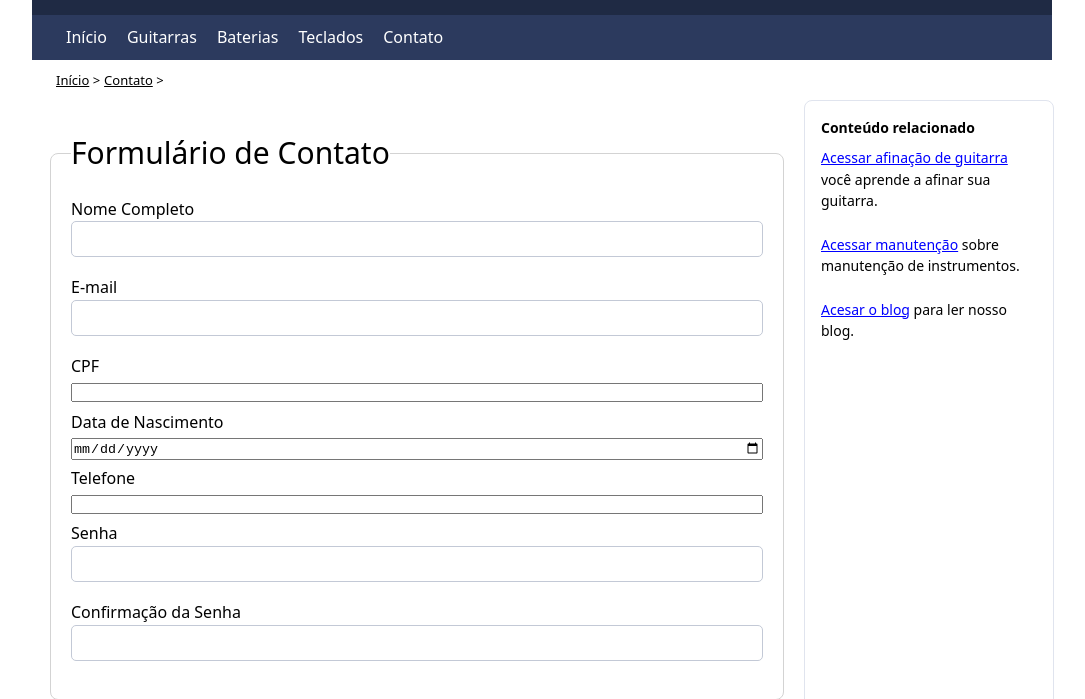
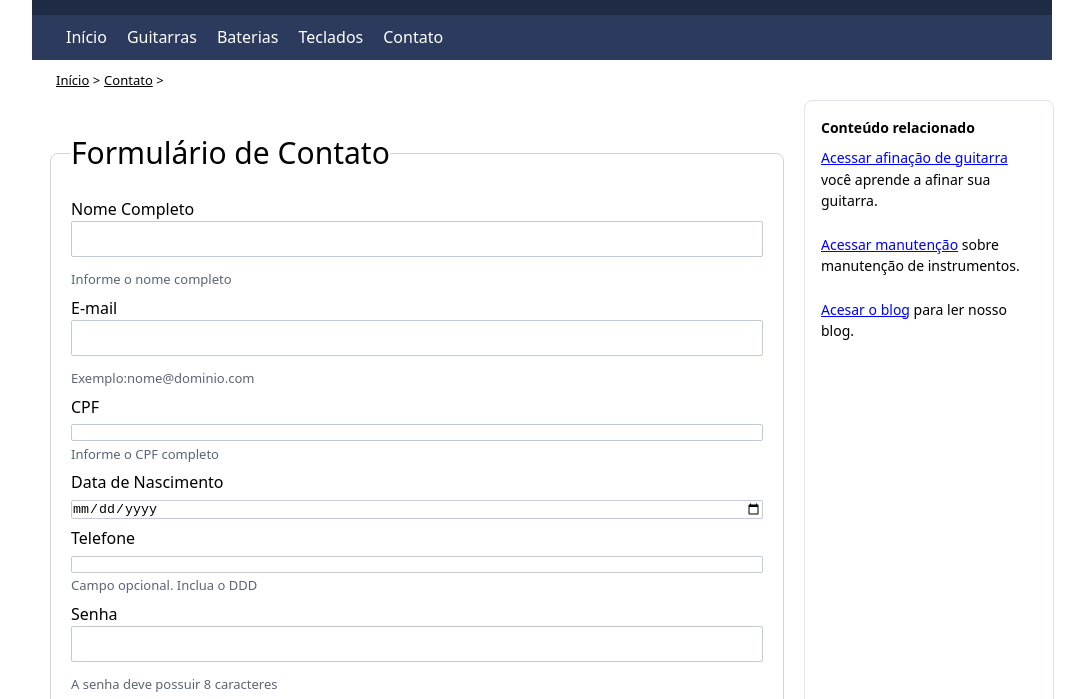
Before and after one commit to SauloDeFreitas/acessibilidade-unidade3-atividade, a plain HTML site: page contato.html in a window 1280 px wide. Shown: the part 89-788 px from the top of the page, without its empty margins (98-1183 px from the left). Drawn offline with Linux system fonts and the light colour scheme.

Commit message:
correcao alerta 2

```diff
--- a/contato.html
+++ b/contato.html
@@ -39,18 +39,21 @@
                 <div class="campo">
                     <label for="nomeContato">Nome Completo</label>
                     <input aria-describedby="erroNome" onfocusout="verificarCampo('nomeContato')" id="nomeContato" type="text" required>
+                    <p class="dica">Informe o nome completo</p>
                     <p class="erro" id="erro_nomeContato"></p>
                     <span id="erroNome" class="erro" hidden>Por favor, insira um nome válido.</span>
                 </div>
                 <div class="campo">
                     <label for="emailContato">E-mail</label>
                     <input aria-describedby="erroEmail" onfocusout="verificarCampo('emailContato')" id="emailContato" type="email" required>
+                    <p class="dica">Exemplo:nome@dominio.com</p>
                     <p class="erro" id="erro_emailContato"></p>
                     <span id="erroEmail" class="erro" hidden>Por favor, insira um e-mail válido.</span>
                 </div>
                 <div class="campo">
                     <label for="cpfContato">CPF</label>
                     <input aria-describedby="erroCpf" onfocusout="verificarCampo('cpfContato')" id="cpfContato" type="number" required>
+                    <p class="dica">Informe o CPF completo</p>
                     <p class="erro" id="erro_cpfContato"></p>
                     <span id="erroCpf" class="erro" hidden>Por favor, insira um CPF válido.</span>
                 </div>
@@ -63,12 +66,14 @@
                 <div class="campo">
                     <label for="telefoneContato">Telefone</label>
                     <input aria-describedby="erroTelefone" onfocusout="verificarCampo('telefoneContato')" id="telefoneContato" type="tel">
+                    <p class="dica">Campo opcional. Inclua o DDD</p>
                     <p class="erro" id="erro_telefoneContato"></p>
                     <span id="erroTelefone" class="erro" hidden>Por favor, insira um telefone válido.</span>
                 </div>
                 <div class="campo">
                     <label for="senhaContato">Senha</label>
                     <input aria-describedby="erroSenha" onfocusout="verificarCampo('senhaContato')" id="senhaContato" type="password">
+                    <p class="dica">A senha deve possuir 8 caracteres</p>
                     <p class="erro" id="erro_senhaContato"></p>
                     <span id="erroSenha" class="erro" hidden>Por favor, insira uma senha válida.</span>
                 </div>
--- a/scripts.js
+++ b/scripts.js
@@ -55,12 +55,13 @@ function verificarCampo(campo){
             if(!cam.checkValidity()){
                 erro.textContent = "Preencha o campo!"
                 cam.style.border = "2px solid red"
+                cam.style.borderRadius = "5px"
                 return
             }
         }
         erro.textContent = ""
         cam.removeAttribute('aria-invalid', 'true')
-        cam.style.border = "1px solid gray"
+        cam.style.border = "1px solid #c3c9d6"
     }
 }
 
--- a/styles.css
+++ b/styles.css
@@ -156,8 +156,14 @@
       border-radius: 8px;
       width: 100%;
 
-      & input{
+      & input, select, textarea{
         width: 100%;
+        border: 1px solid #c3c9d6;
+        border-radius: 2px;
+      }
+
+      & select{
+        padding: 5px;
       }
     }
 
@@ -185,12 +191,6 @@
 
   & input {
     grid-column: 2;
-  }
-}
-
-.campo {
-  & input {
-    width: 80%;
   }
 }
 
@@ -520,3 +520,8 @@ a {
     margin: 2px;
     border-radius: 5px;
 }
+
+.dica{
+  font-size: 13px;
+  color: #5b6478;
+}
```
